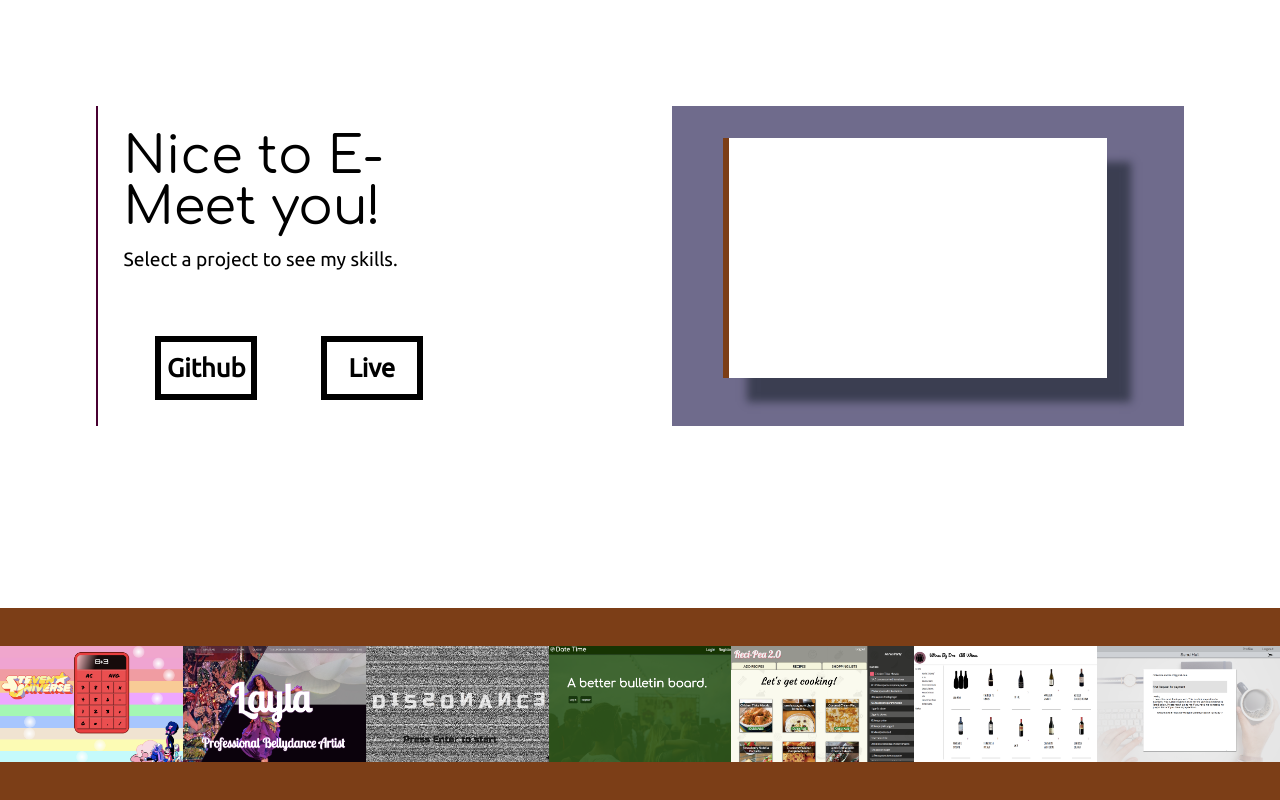
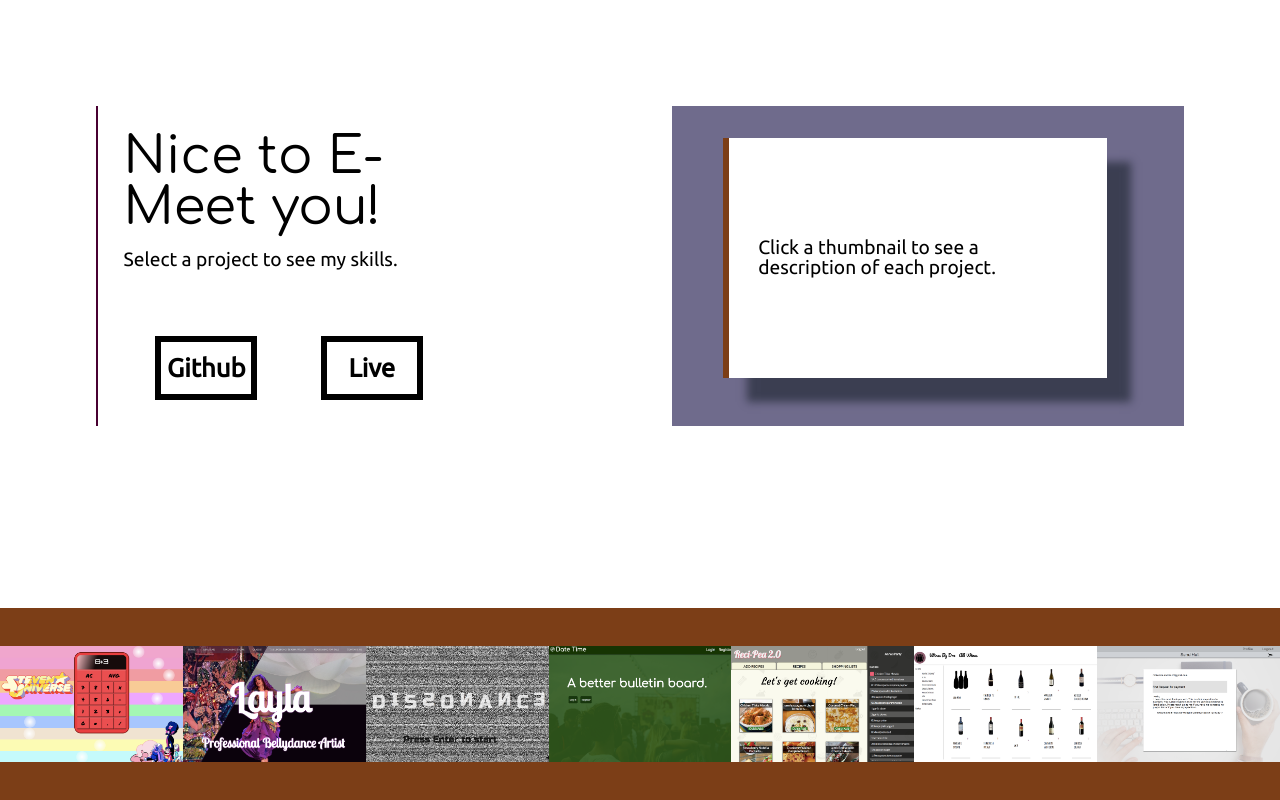
Before and after one commit to SiouxsieAsylum/Portfolio, a React (Create React App) app: page /#projects in a window 1280 px wide. Shown: the part 2400-3200 px from the top of the page. Built offline with nearby package versions, Linux system fonts and the light colour scheme.

Commit message:
deploy with new domain

```diff
--- a/package.json
+++ b/package.json
@@ -19,5 +19,5 @@
     "predeploy": "yarn build",
     "deploy": "gh-pages -d build"
   },
-  "homepage": "https://siouxsieasylum.github.io/Portfolio/"
+  "homepage": "http://www.andrea-mckenzie.tech/"
 }
--- a/src/components/description.jsx
+++ b/src/components/description.jsx
@@ -9,7 +9,7 @@ class Description extends Component{
     return(
       <div className="description">
         <div className="desc-picture">
-          <p>{this.props.descs[this.props.selected]}</p>
+          <p>{this.props.selected ? this.props.descs[this.props.selected] : "Click a thumbnail to see a description of each project. " }</p>
         </div>
       </div>
       )
--- a/src/components/skills.jsx
+++ b/src/components/skills.jsx
@@ -18,7 +18,7 @@ class Skills extends Component {
 
         <div className="skill-button-container">
           <a href={this.props.selected ? this.props.repos[this.props.selected] : "https://github.com/SiouxsieAsylum"} target="_blank"><button className="git-hub-button">Github</button></a>
-          <a href={this.props.selected ? this.props.lives[this.props.selected] : "https://siouxsieasylum.github.io/Andrea-McKenzie-Full-Stack-Developer/"} target="_blank"><button className="live-site-button">Live</button></a>
+          <a href={this.props.selected ? this.props.lives[this.props.selected] : ""} target="_blank"><button className="live-site-button">Live</button></a>
         </div>
       </div>
       )
```
